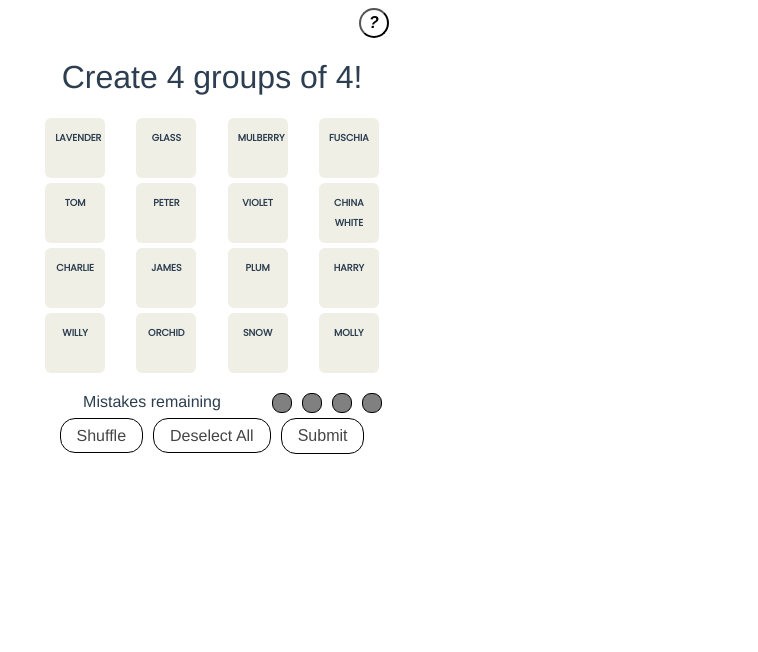
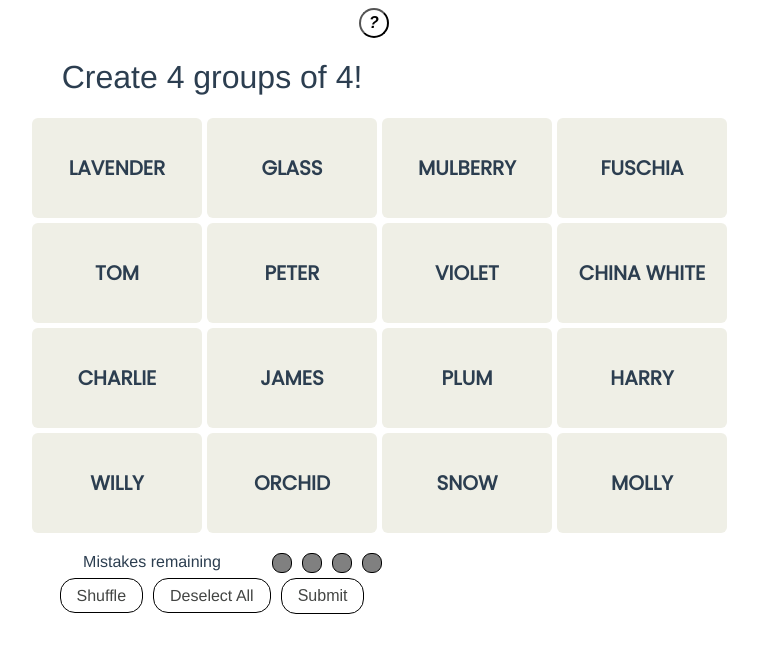
Before and after one commit to margOnline/connections, a Vue app: page / in a window 1280 px wide. Shown: the top 652 px of the page, without its empty margins (428-1186 px from the left). Built offline with nearby package versions, Linux system fonts and the light colour scheme; a web font is replaced by a local one.

Commit message:
Enlarge word squares and word text

```diff
--- a/src/components/WordSquare.vue
+++ b/src/components/WordSquare.vue
@@ -23,15 +23,16 @@ export default {
 .word {
   display: inline-block;
   font-family: "Poppins";
-  font-size: 0.75vw;
+  font-size: 20px;
   font-weight: bold;
-  height: 40px;
-  width: 40px;
+  height: 80px;
+  width: 150px;
   background-color: #efefe6;
   padding: 10px;
   text-align: center;
   border-radius: 6px;
-  line-height: 20px;
+  line-height: 80px;
+  vertical-align: center;
 }
 .word a {
   color: black;
```
